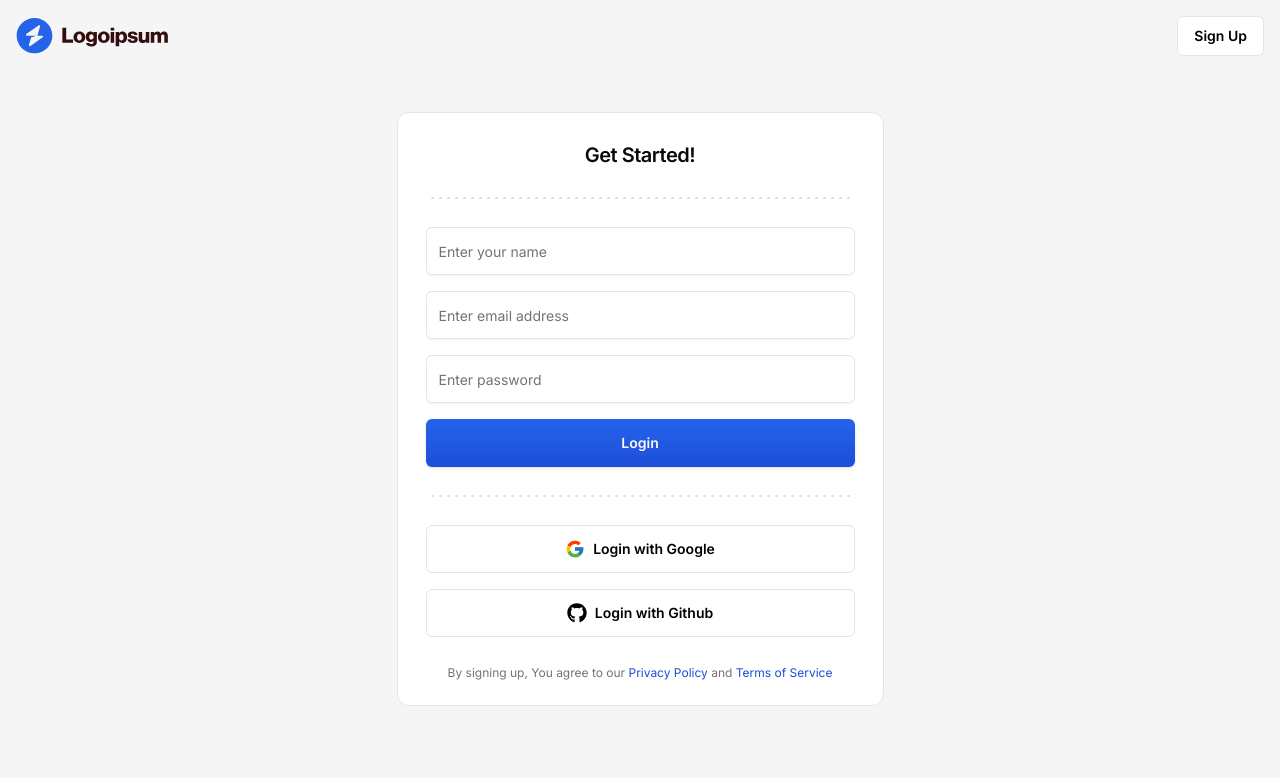
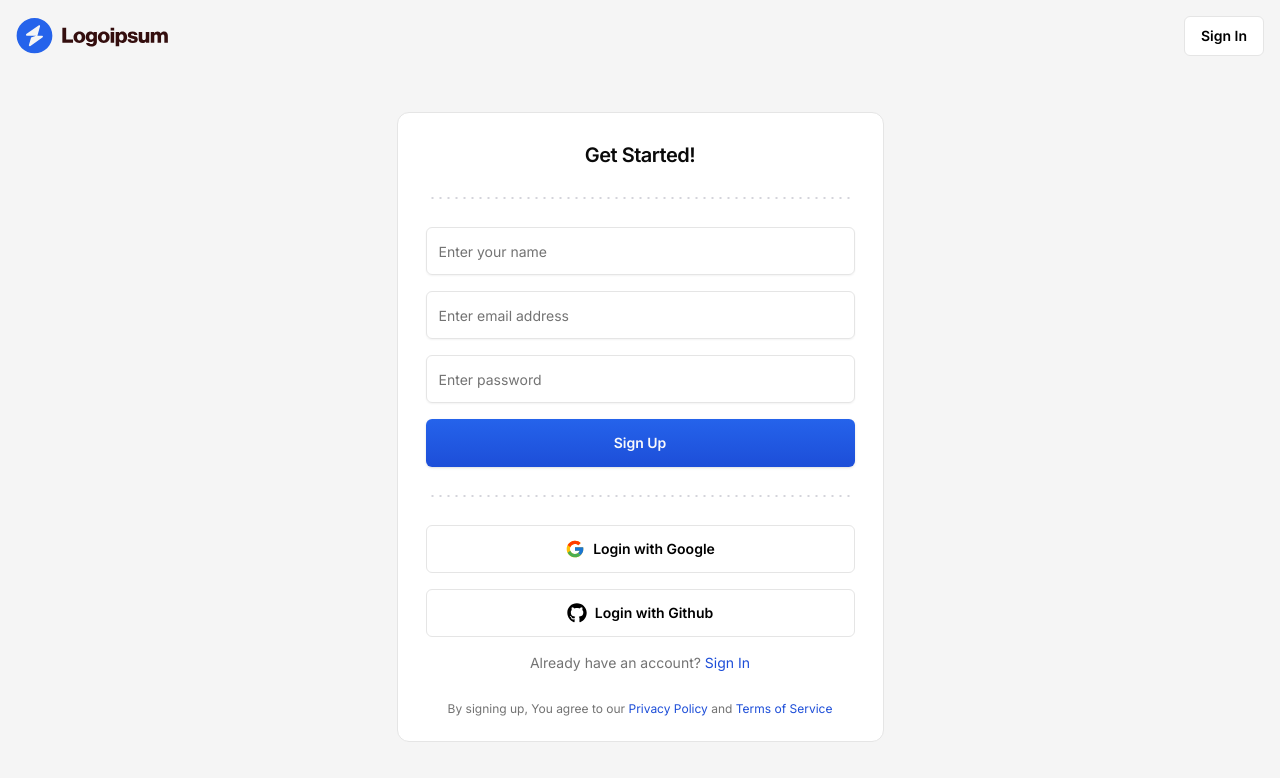
Before and after one commit to iamVihanga/Complete-Project-Management-Application-NextJS, a Next.js app: page /sign-up in a window 1280 px wide. Shown: the top 778 px of the page. Built offline with nearby package versions, Linux system fonts and the light colour scheme.

Commit message:
Add: Auth Pages with Validations

```diff
--- a/src/app/(auth)/layout.tsx
+++ b/src/app/(auth)/layout.tsx
@@ -1,5 +1,9 @@
+"use client";
+
 import { Button } from "@/components/ui/button";
 import Image from "next/image";
+import Link from "next/link";
+import { usePathname } from "next/navigation";
 import React from "react";
 
 type AuthLayoutProps = {
@@ -7,12 +11,19 @@ type AuthLayoutProps = {
 };
 
 export default function AuthLayout({ children }: AuthLayoutProps) {
+  const pathname = usePathname();
+  const isSigninPage = pathname === "/sign-in";
+
   return (
     <main className="bg-neutral-100 min-h-screen">
       <div className="mx-auto max-w-screen-2xl p-4">
         <nav className="flex justify-between items-center">
           <Image src={"/assets/logo.svg"} alt="Logo" width={152} height={56} />
-          <Button variant={"secondary"}>Sign Up</Button>
+          <Button variant={"secondary"} asChild>
+            <Link href={isSigninPage ? "/sign-up" : "/sign-in"}>
+              {isSigninPage ? "Sign Up" : "Sign In"}
+            </Link>
+          </Button>
         </nav>
 
         <div className="flex flex-col items-center justify-center pt-4 md:pt-14">
--- a/src/features/auth/components/sign-in-form.tsx
+++ b/src/features/auth/components/sign-in-form.tsx
@@ -1,12 +1,46 @@
 import { FcGoogle } from "react-icons/fc";
 import { FaGithub } from "react-icons/fa";
+import { useForm } from "react-hook-form";
+import { zodResolver } from "@hookform/resolvers/zod";
 
 import DottedSeparator from "@/components/global/dotted-separator";
 import { Button } from "@/components/ui/button";
-import { Card, CardContent, CardHeader, CardTitle } from "@/components/ui/card";
+import {
+  Card,
+  CardContent,
+  CardDescription,
+  CardHeader,
+  CardTitle,
+} from "@/components/ui/card";
 import { Input } from "@/components/ui/input";
+import {
+  Form,
+  FormControl,
+  FormField,
+  FormItem,
+  FormLabel,
+  FormMessage,
+} from "@/components/ui/form";
+
+import {
+  type SignInSchemaT,
+  signInSchema,
+} from "@/features/auth/schemas/sign-in.schema";
+import Link from "next/link";
 
 export function SignInForm() {
+  const form = useForm<SignInSchemaT>({
+    resolver: zodResolver(signInSchema),
+    defaultValues: {
+      email: "",
+      password: "",
+    },
+  });
+
+  const onSubmit = async (values: SignInSchemaT) => {
+    console.log(values);
+  };
+
   return (
     <Card className="w-full h-full md:w-[487px] shadow-none">
       <CardHeader className="flex items-center justify-center text-center p-7">
@@ -18,30 +52,47 @@ export function SignInForm() {
       </div>
 
       <CardContent className="p-7">
-        <form className="space-y-4">
+        <Form {...form}>
+          <form onSubmit={form.handleSubmit(onSubmit)} className="space-y-4">
+            <FormField
+              control={form.control}
+              name="email"
+              render={({ field }) => (
+                <FormItem>
+                  <FormControl>
                     <Input
-            required
                       type="email"
-            value={""}
-            onChange={() => {}}
                       placeholder="Enter email address"
-            disabled={false}
+                      {...field}
                     />
+                  </FormControl>
+                  <FormMessage />
+                </FormItem>
+              )}
+            />
+
+            <FormField
+              control={form.control}
+              name="password"
+              render={({ field }) => (
+                <FormItem>
+                  <FormControl>
                     <Input
-            required
                       type="password"
-            value={""}
-            onChange={() => {}}
                       placeholder="Enter password"
-            disabled={false}
-            min={8}
-            max={256}
+                      {...field}
+                    />
+                  </FormControl>
+                  <FormMessage />
+                </FormItem>
+              )}
             />
 
             <Button size={"lg"} disabled={false} className="w-full">
-            Login
+              Sign In
             </Button>
           </form>
+        </Form>
       </CardContent>
 
       <div className="px-7">
@@ -67,7 +118,16 @@ export function SignInForm() {
           <FaGithub className="mr-2 size-5" />
           Login with Github
         </Button>
+
+        <CardDescription className=" text-center">
+          Don't have an account?{" "}
+          <Link href={"/sign-up"}>
+            <span className="text-blue-700 hover:underline">Sign Up</span>
+          </Link>
+        </CardDescription>
       </CardContent>
     </Card>
   );
 }
+
+// https://youtu.be/Av9C7xlV0fA?t=5658
--- a/src/features/auth/components/sign-up-form.tsx
+++ b/src/features/auth/components/sign-up-form.tsx
@@ -1,5 +1,7 @@
 import { FcGoogle } from "react-icons/fc";
 import { FaGithub } from "react-icons/fa";
+import { useForm } from "react-hook-form";
+import { zodResolver } from "@hookform/resolvers/zod";
 
 import DottedSeparator from "@/components/global/dotted-separator";
 import { Button } from "@/components/ui/button";
@@ -12,9 +14,35 @@ import {
   CardTitle,
 } from "@/components/ui/card";
 import { Input } from "@/components/ui/input";
+import {
+  Form,
+  FormControl,
+  FormField,
+  FormItem,
+  FormLabel,
+  FormMessage,
+} from "@/components/ui/form";
+
+import {
+  signUpSchema,
+  type SignUpSchemaT,
+} from "@/features/auth/schemas/sign-up.schema";
 import Link from "next/link";
 
 export function SignUpForm() {
+  const form = useForm<SignUpSchemaT>({
+    resolver: zodResolver(signUpSchema),
+    defaultValues: {
+      name: "",
+      email: "",
+      password: "",
+    },
+  });
+
+  const onSubmit = async (values: SignUpSchemaT) => {
+    console.log(values);
+  };
+
   return (
     <Card className="w-full h-full md:w-[487px] shadow-none">
       <CardHeader className="flex items-center justify-center text-center p-7">
@@ -26,38 +54,62 @@ export function SignUpForm() {
       </div>
 
       <CardContent className="p-7">
-        <form className="space-y-4">
+        <Form {...form}>
+          <form onSubmit={form.handleSubmit(onSubmit)} className="space-y-4">
+            <FormField
+              control={form.control}
+              name="name"
+              render={({ field }) => (
+                <FormItem>
+                  <FormControl>
                     <Input
-            required
                       type="text"
-            value={""}
-            onChange={() => {}}
                       placeholder="Enter your name"
-            disabled={false}
+                      {...field}
                     />
+                  </FormControl>
+                  <FormMessage />
+                </FormItem>
+              )}
+            />
+            <FormField
+              control={form.control}
+              name="email"
+              render={({ field }) => (
+                <FormItem>
+                  <FormControl>
                     <Input
-            required
                       type="email"
-            value={""}
-            onChange={() => {}}
                       placeholder="Enter email address"
-            disabled={false}
+                      {...field}
                     />
+                  </FormControl>
+                  <FormMessage />
+                </FormItem>
+              )}
+            />
+            <FormField
+              control={form.control}
+              name="password"
+              render={({ field }) => (
+                <FormItem>
+                  <FormControl>
                     <Input
-            required
                       type="password"
-            value={""}
-            onChange={() => {}}
                       placeholder="Enter password"
-            disabled={false}
-            min={8}
-            max={256}
+                      {...field}
+                    />
+                  </FormControl>
+                  <FormMessage />
+                </FormItem>
+              )}
             />
 
             <Button size={"lg"} disabled={false} className="w-full">
-            Login
+              Sign Up
             </Button>
           </form>
+        </Form>
       </CardContent>
 
       <div className="px-7">
@@ -83,6 +135,13 @@ export function SignUpForm() {
           <FaGithub className="mr-2 size-5" />
           Login with Github
         </Button>
+
+        <CardDescription className=" text-center">
+          Already have an account?{" "}
+          <Link href={"/sign-in"}>
+            <span className="text-blue-700 hover:underline">Sign In</span>
+          </Link>
+        </CardDescription>
       </CardContent>
 
       <CardFooter className="flex items-center justify-center">
--- /dev/null
+++ b/src/features/auth/schemas/sign-in.schema.ts
@@ -0,0 +1,8 @@
+import { z } from "zod";
+
+export const signInSchema = z.object({
+  email: z.string().email(),
+  password: z.string().min(1).max(256),
+});
+
+export type SignInSchemaT = z.infer<typeof signInSchema>;
--- /dev/null
+++ b/src/features/auth/schemas/sign-up.schema.ts
@@ -0,0 +1,9 @@
+import { z } from "zod";
+
+export const signUpSchema = z.object({
+  name: z.string().min(1, "Required").trim(),
+  email: z.string().email(),
+  password: z.string().min(8, "Password must be at least 8 characters"),
+});
+
+export type SignUpSchemaT = z.infer<typeof signUpSchema>;
```
Lines whose indentation alone changed are shown as unchanged.
